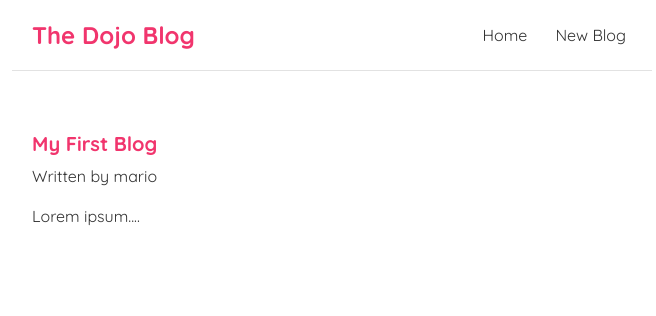
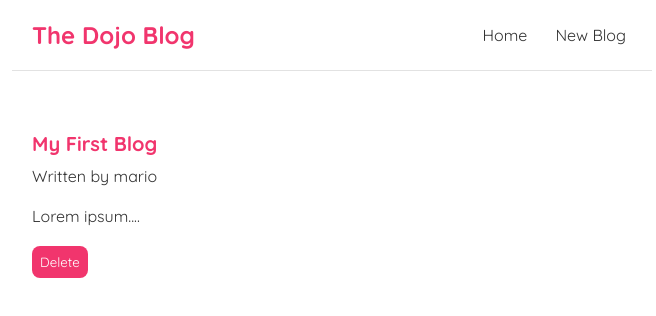
Before and after one commit to rickyit/dojo-blog, a React (Create React App) app: page /blogs/1 in a window 1280 px wide. Shown: the top 316 px of the page, without its empty margins (308-964 px from the left). Built offline with nearby package versions, Linux system fonts and the light colour scheme; data requests are answered from the project's data file.

Commit message:
finished training

```diff
--- a/src/App.js
+++ b/src/App.js
@@ -2,6 +2,7 @@
 import Home from './Home';
 import Create from './Create';
 import BlogDetails from './BlogDetails';
+import NotFound from './NotFound';
 
 import { BrowserRouter as Router, Route, Switch } from 'react-router-dom';
 
@@ -21,6 +22,9 @@
             <Route path="/blogs/:id">
               <BlogDetails />
             </Route>
+            <Route path="*">
+              <NotFound />
+            </Route>
           </Switch>
         </div>
       </div>
--- a/src/BlogDetails.js
+++ b/src/BlogDetails.js
@@ -1,9 +1,18 @@
-import { useParams } from "react-router-dom";
+import { useHistory, useParams } from "react-router-dom";
 import useFetch from './useFetch';
 
 const BlogDetails = () => {
   const { id } = useParams();
   const { data: blog, error, isPending } = useFetch('http://localhost:8000/blogs/' + id);
+  const history = useHistory();
+
+  const handleClick = () => {
+    fetch('http://localhost:8000/blogs/' + blog.id, {
+      method: 'DELETE'
+    }).then(() => {
+      history.push('/');
+    })
+  }
 
   return (
     <div className="blog-details">
@@ -14,6 +23,7 @@
           <h2>{ blog.title }</h2>
           <p>Written by { blog.author }</p>
           <div>{ blog.body }</div>
+          <button onClick={handleClick}>Delete</button>
         </article>
       )}
     </div>
--- a/src/Create.js
+++ b/src/Create.js
@@ -1,14 +1,29 @@
 import { useState } from "react";
+import { useHistory } from 'react-router-dom';
 
 const Create = () => {
   const [title, setTitle] = useState('');
   const [body, setBody] = useState('');
   const [author, setAuthor] = useState('mario');
+  const [isPending, setIsPending] = useState(false);
+  const history = useHistory();
 
   const handleSubmit = (e) => {
     e.preventDefault();
     const blog = { title, body, author };
-    console.log(blog);
+
+    setIsPending(true);
+
+    fetch('http://localhost:8000/blogs', {
+      method: 'POST',
+      headers: { "Content-Type": "application/json" },
+      body: JSON.stringify(blog)
+    }).then(() => {
+      console.log('new blog added');
+      setIsPending(false);
+      // history.go(-1);
+      history.push('/');
+    });
   }
 
   return (
@@ -37,7 +52,8 @@
           <option value="mario">mario</option>
           <option value="yoshi">yoshi</option>
         </select>
-        <button>Add blog</button>
+        { !isPending && <button>Add blog</button>}
+        { isPending && <button disabled>Adding blog...</button>}
       </form>
     </div>
   )
--- /dev/null
+++ b/src/NotFound.js
@@ -0,0 +1,13 @@
+import { Link } from "react-router-dom"
+
+const NotFound = () => {
+  return (
+    <div className="not-found">
+      <h2>Sorry</h2>
+      <p>That page cannot be found</p>
+      <Link to="/">Back to the homepage...</Link>
+    </div>
+  )
+}
+
+export default NotFound
--- a/src/index.css
+++ b/src/index.css
@@ -60,6 +60,14 @@
 .blog-details div {
   margin: 20px 0;
 }
+.blog-details button {
+  background: #f1356d;
+  color: #fff;
+  border: 0;
+  padding: 8px;
+  border-radius: 8px;
+  cursor: pointer;
+}
 
 /* create blog */
 .create {
--- a/src/useFetch.js
+++ b/src/useFetch.js
@@ -29,7 +29,7 @@
           setError(err.message);
         }
       })
-    }, 1000);
+    }, 500);
 
     return () => abortCont.abort();
   }, [url]);
```
